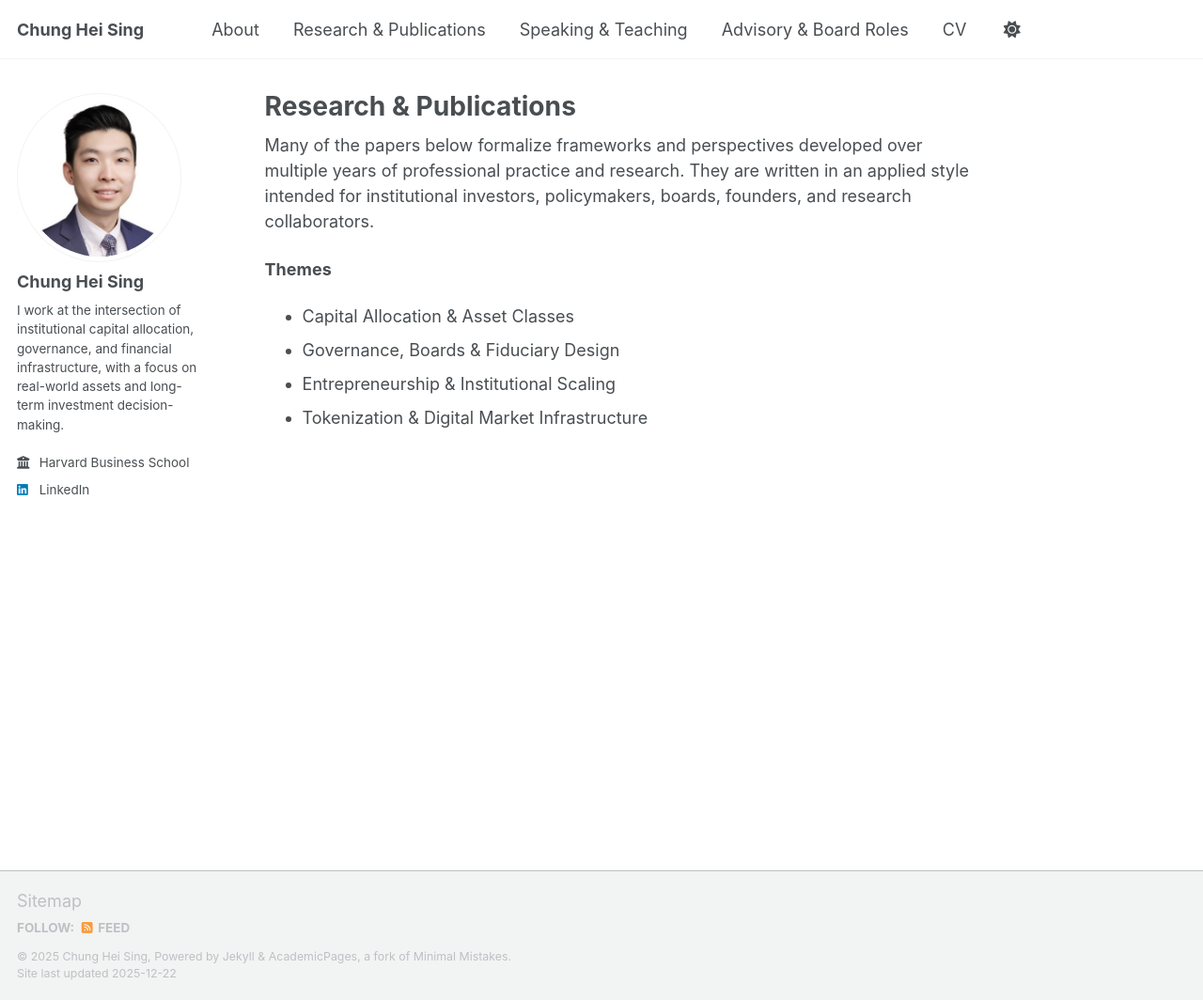
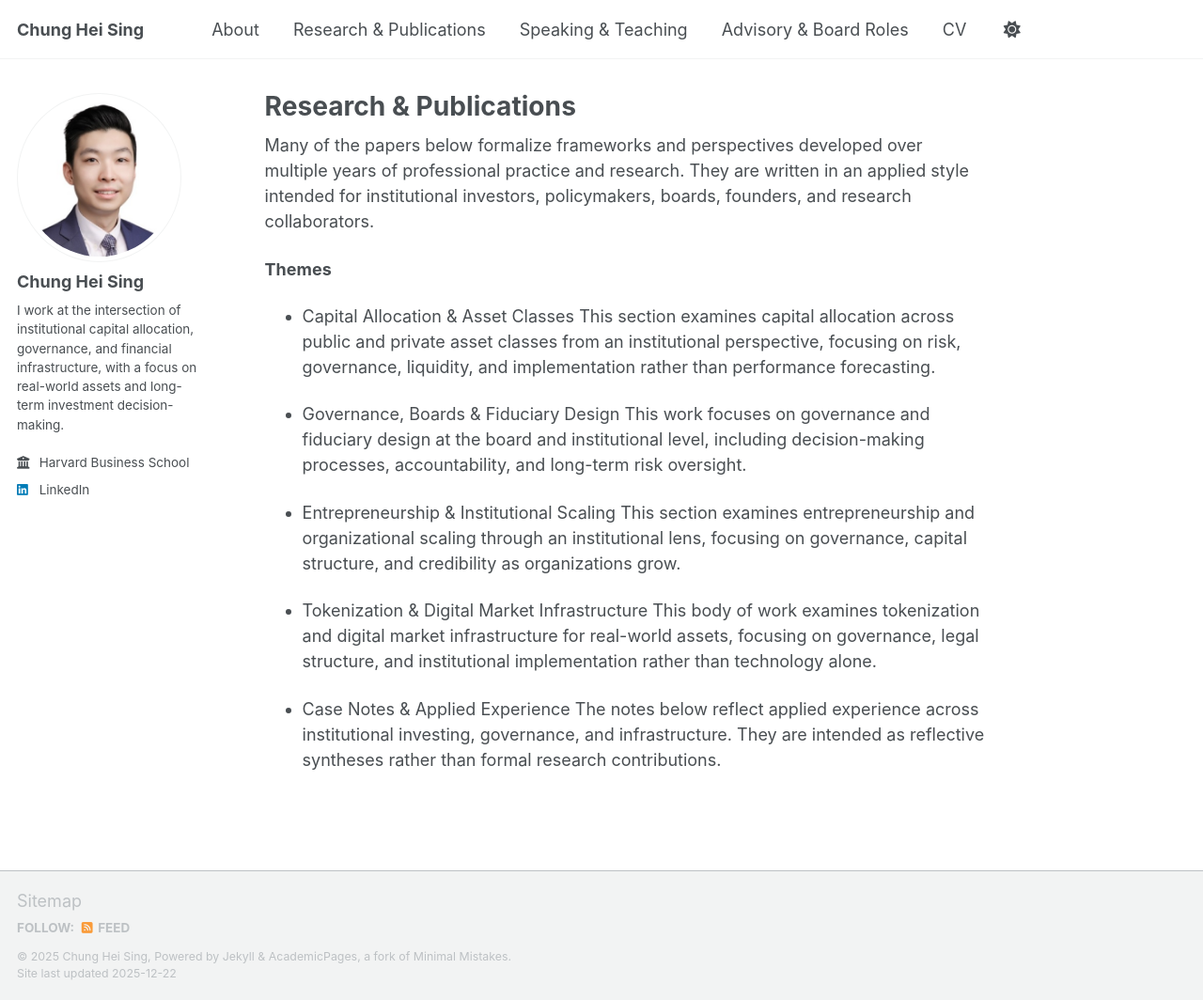
Before and after one commit to chungheising/chungheising.github.io, a Jekyll site: the page built from _pages/publications.md, in a window 1280 px wide and 1064 px high. Shown: the whole window at 94% size. Built offline with Jekyll 4.4.1, drawn with Linux system fonts in a browser that asks for light colours; a script bundle is joined from its source files by our own code; library files that are not in the unit come from our copies.

Commit message:
Update publications.md

```diff
--- a/_pages/publications.md
+++ b/_pages/publications.md
@@ -8,6 +8,16 @@ Many of the papers below formalize frameworks and perspectives developed over mu
 
 **Themes**
 - Capital Allocation & Asset Classes
-- Governance, Boards & Fiduciary Design
+This section examines capital allocation across public and private asset classes from an institutional perspective, focusing on risk, governance, liquidity, and implementation rather than performance forecasting.
+
+ - Governance, Boards & Fiduciary Design
+This work focuses on governance and fiduciary design at the board and institutional level, including decision-making processes, accountability, and long-term risk oversight.
+
 - Entrepreneurship & Institutional Scaling
+This section examines entrepreneurship and organizational scaling through an institutional lens, focusing on governance, capital structure, and credibility as organizations grow.
+
 - Tokenization & Digital Market Infrastructure
+This body of work examines tokenization and digital market infrastructure for real-world assets, focusing on governance, legal structure, and institutional implementation rather than technology alone.
+
+- Case Notes & Applied Experience
+The notes below reflect applied experience across institutional investing, governance, and infrastructure. They are intended as reflective syntheses rather than formal research contributions.
```
